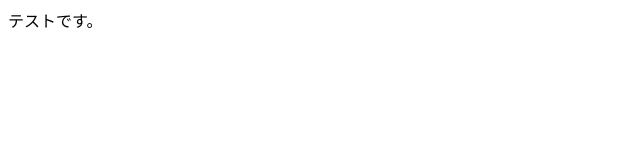
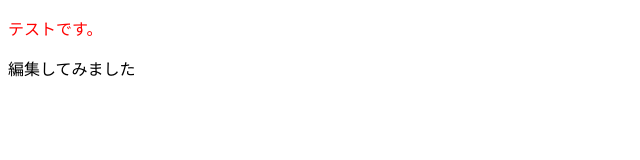
Before and after one commit to sera-del/test_pr, a plain HTML site: page index.html in a window 1280 px wide. Shown: the whole page, without its empty margins (0-640 px from the left). Drawn offline with Linux system fonts and the light colour scheme.

Commit message:
1文追加。1行目の文章を赤色に変更

```diff
--- a/index.html
+++ b/index.html
@@ -1 +1,10 @@
-<p>テストです。</p>
+<!DOCTYPE html>
+<html>
+ <head>
+    <link rel="stylesheet" href="style.css">
+ </head>
+ <body>
+<p class="color">テストです。</p>
+<p>編集してみました</p>
+ </body>
+</html>
--- /dev/null
+++ b/style.css
@@ -0,0 +1,3 @@
+.color {
+    color: red;
+}
```
